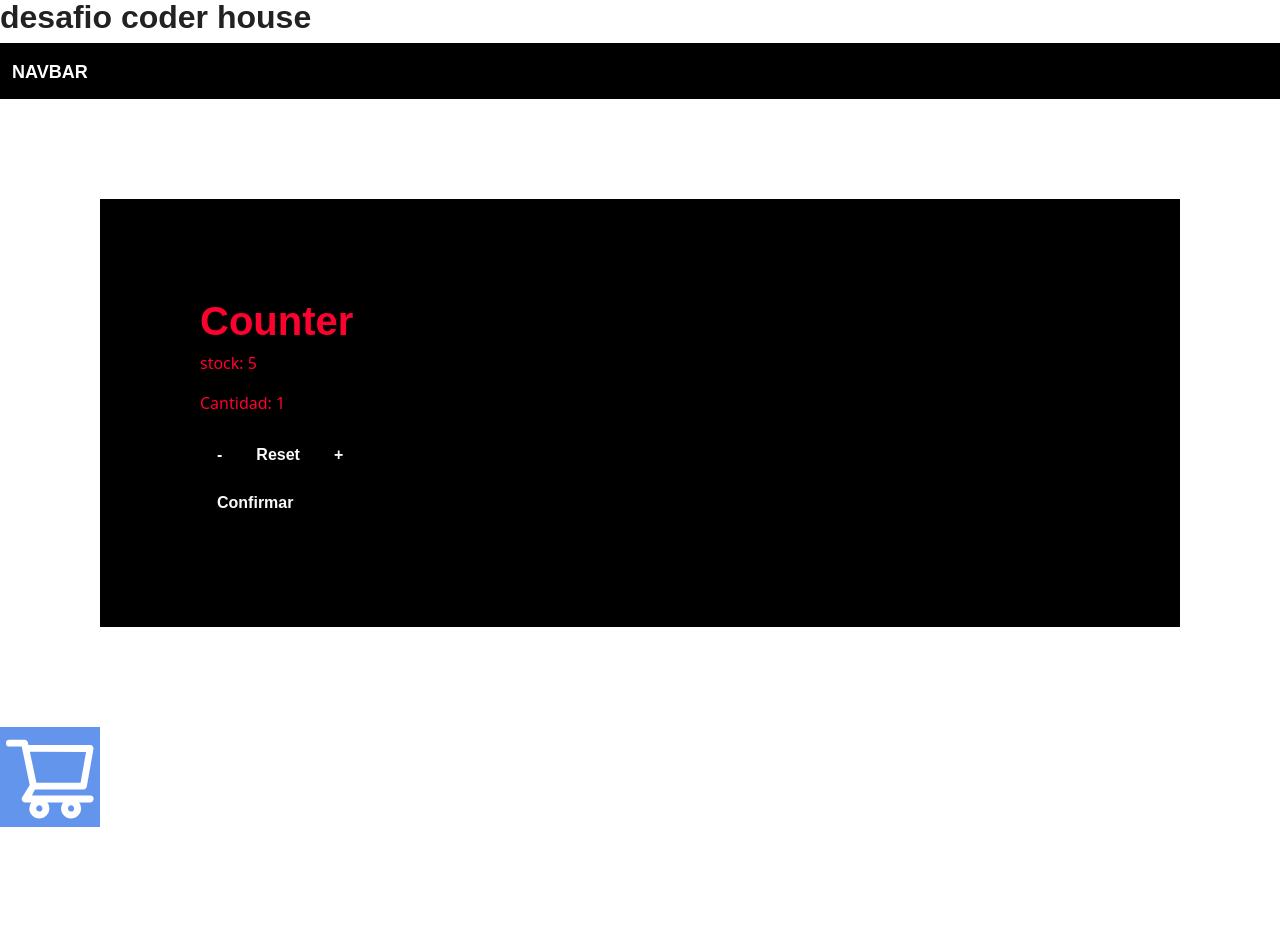
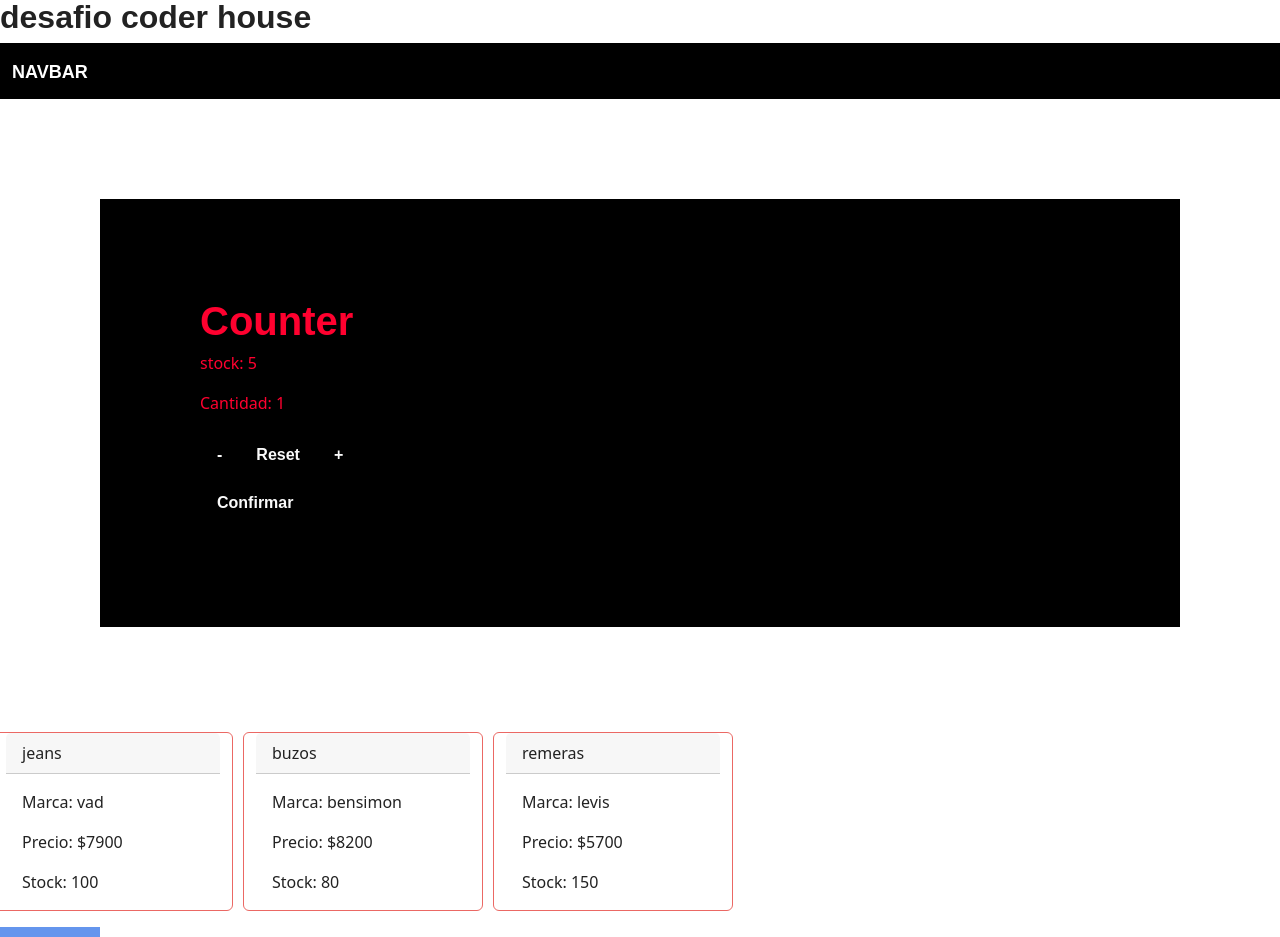
Before and after one commit to sandroareco/desafios-de-coder, a React (Create React App) app: page / in a window 1280 px wide. Shown: the top 937 px of the page. Before the commit the page ends 827 px from the top, so only its background shows below. Built offline with nearby package versions, Linux system fonts and the light colour scheme; a web font is replaced by a local one.

Commit message:
desafio catalogo con map y promesas

```diff
--- a/src/App.css
+++ b/src/App.css
@@ -1,3 +1,4 @@
+
 .titulos{
     background-color: aqua;
     color: coral;
--- a/src/App.jsx
+++ b/src/App.jsx
@@ -4,32 +4,16 @@ import ItemListContainer from './component/itemListContainer/itemListContainer';
 import { AiOutlineShoppingCart } from 'react-icons/ai';
 import Navbar from './component/Navbar/Navbar';
 import Counter from './component/Counter/Counter';
+import Productos from './component/Productos';
+
+
 const App = () => {
-
-  // const [cont, setCont] = useState(0);
-  // function contador (operacion) {
-  //   if (operacion == '+') {
-  //     setCont( cont + 1)
-  //   } else {
-  //     setCont (cont - 1)
-  //   }
-  // }
 
   return (
     <div className="App">
-      <Navbar />
-      {/* <p>
-        Contador: {cont}
-      </p>
-      <button className='btn btn-primary' onClick={() =>
-        contador("+")} >
-        +
-      </button>
-      <button className='btn btn-secondary' onClick={() =>
-        contador("-")} >
-        -
-      </button> */}
-      <ItemListContainer title="Esencial jeans" />
+      <Navbar/>
+      <ItemListContainer/>
+      <Productos/>
       <AiOutlineShoppingCart className='icon'  />
     </div>
   );
--- a/src/component/Counter/Counter.jsx
+++ b/src/component/Counter/Counter.jsx
@@ -1,22 +1,22 @@
 import {useState} from 'react';
 
-const Counter = ({stock, onAdd}) => {
+const Counter = ({stock, onAdd, min, sum, res}) => {
     const [count, setCount] = useState(1)
 
     function add (){
         if (count < stock){
-        setCount(count + 1)
+        setCount(count + sum)
         }
     }
 
     function substract(){
         if (count > 0){
-        setCount (count -1)
+        setCount (count - res)
         }
     }
 
     function reset(){
-        setCount(1)
+        setCount(min)
     }
 
     return (
--- /dev/null
+++ b/src/component/Productos.jsx
@@ -0,0 +1,58 @@
+import {React, useState, useEffect} from 'react'
+
+const producto = [
+    {nombre: 'jeans', marca: 'vad', precio: 7900, stock: '100'},
+    {nombre: 'buzos', marca: 'bensimon', precio: 8200, stock: '80'},
+    {nombre: 'remeras', marca: 'levis', precio: 5700, stock: '150'}
+  ]
+
+function consultarPromesa(confirmacion) {
+  return new Promise ((res, rej) => {
+    if (confirmacion){
+      res(producto)
+    } else {
+      rej("incorrecto")
+    }
+  })
+
+}
+
+const Productos = () => {
+
+  const [productos, setProductos] = useState([]);
+
+useEffect(() => {
+
+    consultarPromesa(true)
+    .then(data => {
+      const misProductos = data.map((producto, indice ) =>
+
+      <div className="card border-primary mb-3" key={indice} style={{maxWidth: '15rem', margin: '5px'}}>
+      <div className="card-header">{producto.nombre}</div>
+        <div className="card-body">
+            <p className="card-text">Marca: {producto.marca}</p>
+            <p className="card-text">Precio: ${producto.precio}</p>
+            <p className="card-text">Stock: {producto.stock}</p>
+
+      </div>
+    </div>
+      )
+        console.log(misProductos);
+        setProductos(misProductos)
+    })
+    .catch(error => {
+      console.log(error)
+    })
+
+  }, []);
+
+
+
+
+  return (
+          <div className='row'>
+            {productos}
+          </div>
+  );
+}
+export default Productos;
--- a/src/component/itemListContainer/itemListContainer.jsx
+++ b/src/component/itemListContainer/itemListContainer.jsx
@@ -7,7 +7,7 @@ const ItemListContainer = () => {
     }
     return (
         <div>
-            <Counter stock={5} onAdd={onAdd}/>
+            <Counter stock={5} onAdd={onAdd} min={1} sum={1} res={1}/>
         </div>
 
     )
```
Also changed, not shown: src/component/Boton/Boton.jsx (deleted, +0 -11 lines), src/component/Form/Form.jsx (deleted, +0 -13 lines).
